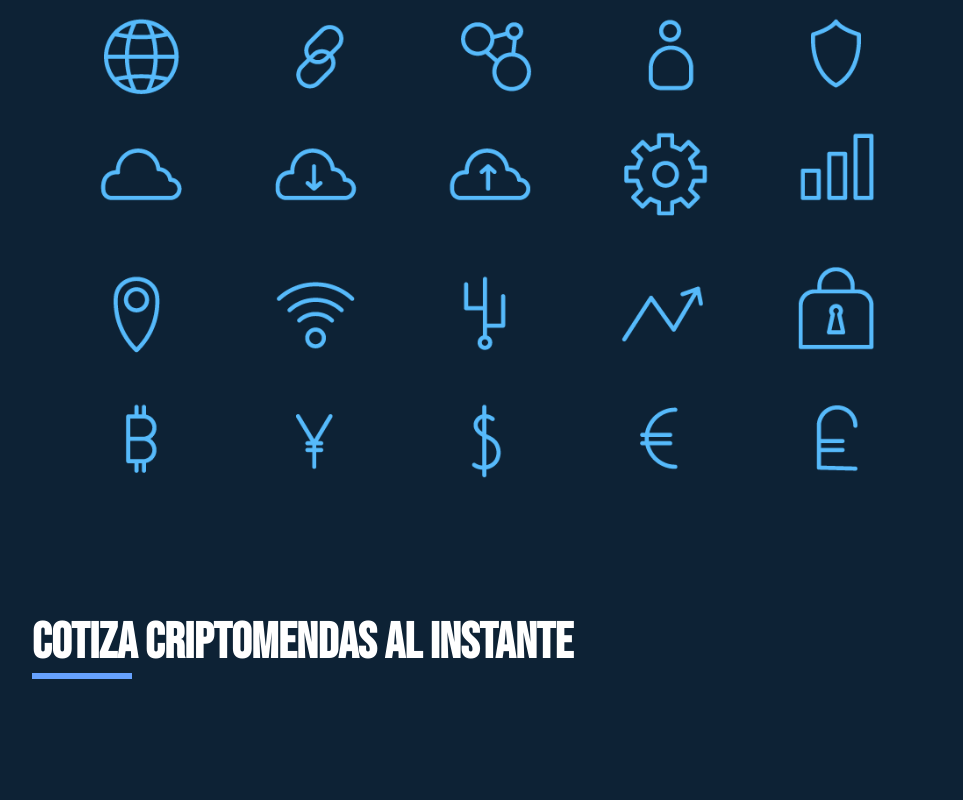
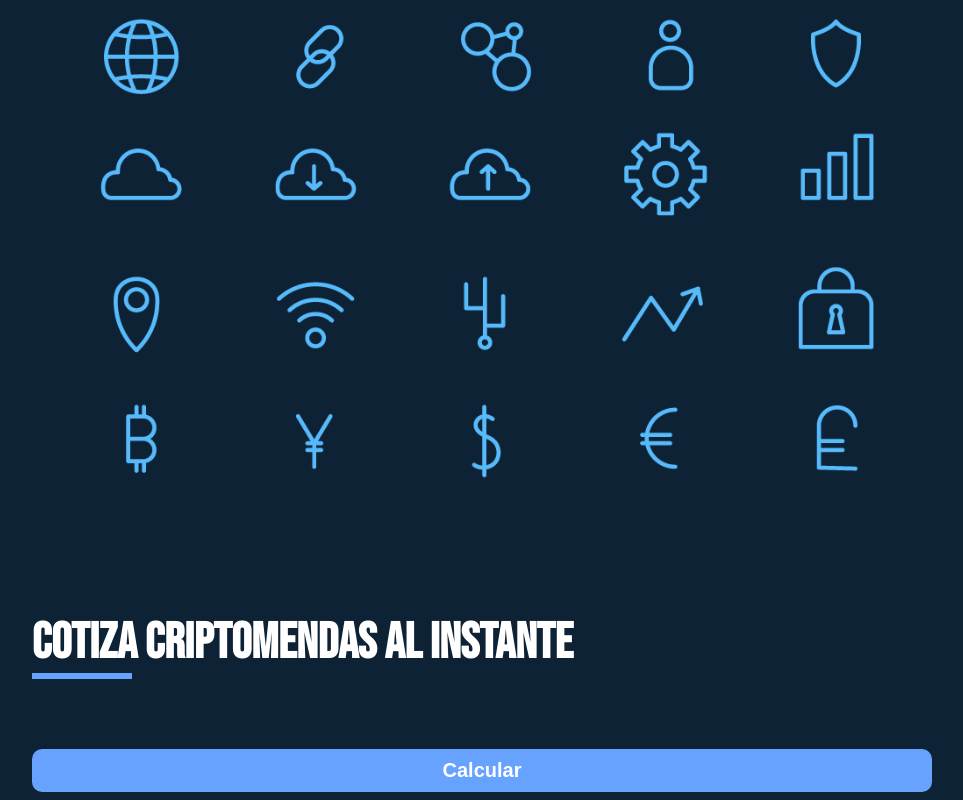
Before and after one commit to PixelsFarm/criptomoneda, a React (Create React App) app: page / in a window 1280 px wide. Shown: the part 527-1327 px from the top of the page, without its empty margins (158-1121 px from the left). Before the commit the page ends 1256 px from the top, so only its background shows below. Built offline with nearby package versions, Linux system fonts and the light colour scheme.

Commit message:
Crear componente formulario y iumportar a app

```diff
--- a/src/App.js
+++ b/src/App.js
@@ -1,4 +1,5 @@
 import React from "react";
+import Formulario from "./components/Formulario";
 import styled from '@emotion/styled';
 import imagen from './cryptomonedas.png';
 
@@ -48,6 +49,7 @@ function App() {
 			<Heading>
 				Cotiza Criptomendas al instante
 			</Heading>
+			<Formulario />
 		</Contenedor>
 	);
 }
--- /dev/null
+++ b/src/components/Formulario.jsx
@@ -0,0 +1,33 @@
+import React from 'react'
+import styled from '@emotion/styled';
+
+const Boton = styled.input`
+    margin-top: 20px;
+    font-weight: bold;
+    font-size: 20px;
+    padding: 10px;
+    background-color: #66a2fe;
+    border: none;
+    width: 100%;
+    border-radius: 10px;
+    color: #fff;
+    transition: background-color .3s ease;
+
+    &:hover {
+        cursor: pointer;
+        background-color: #326ac0;
+    }
+`
+
+const Formulario = () => {
+    return (
+        <form>
+            <Boton
+                type="submit"
+                value="Calcular"
+            />
+        </form>
+    );
+}
+
+export default Formulario;
```
Also changed, not shown: 1 other file (tests, documents, lock files or other folders).
